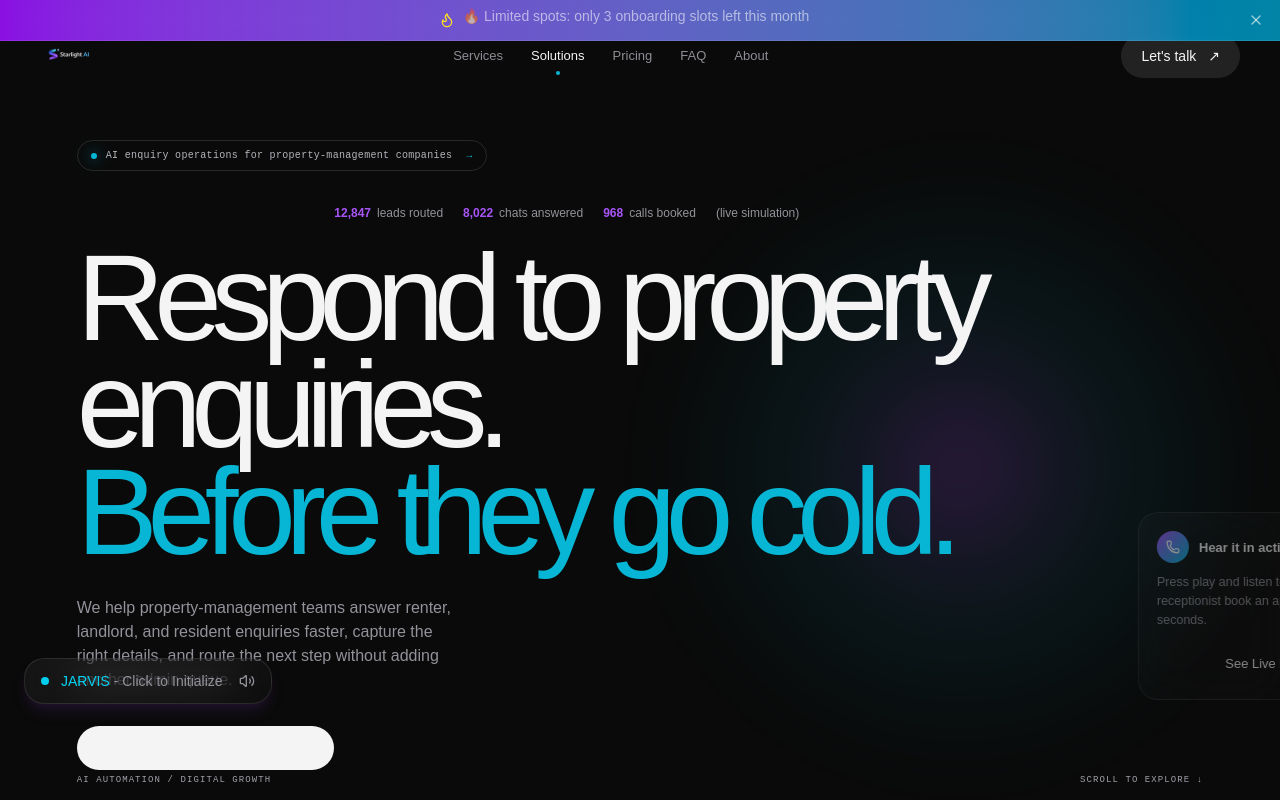
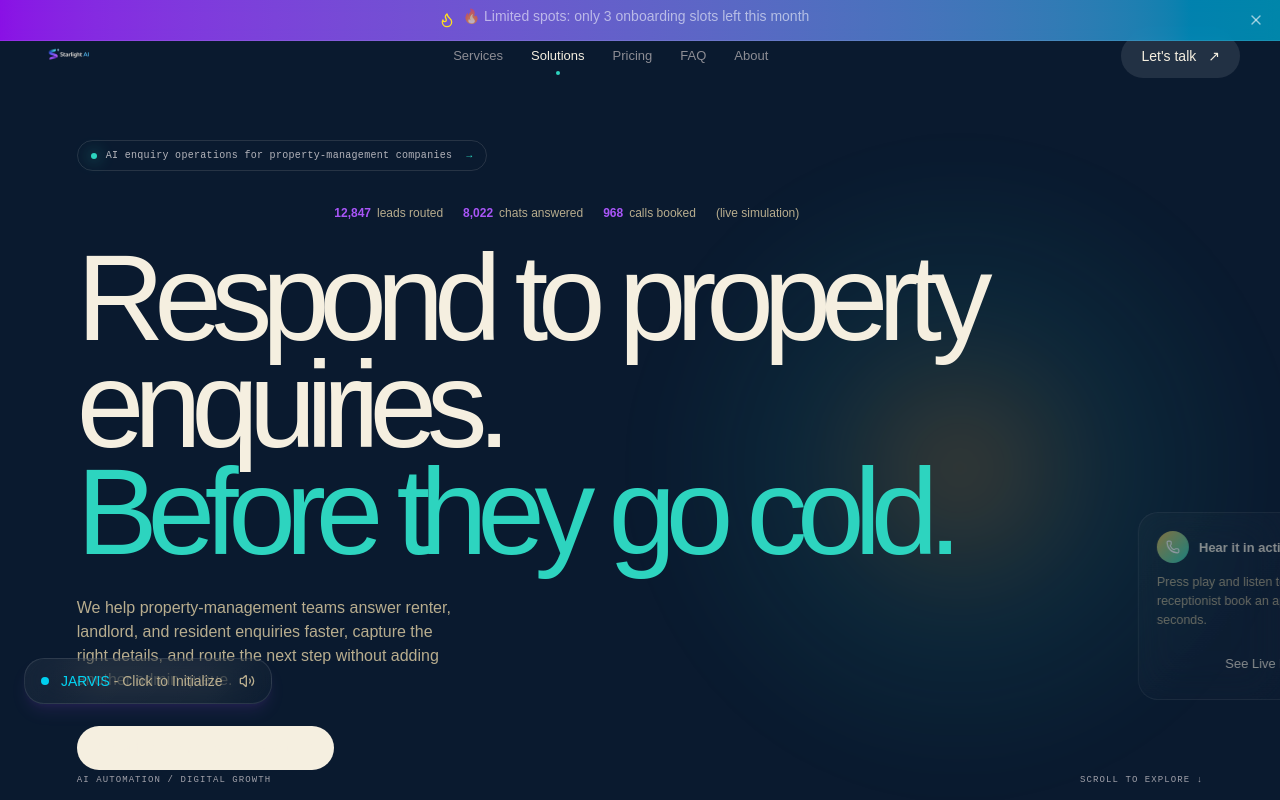
Before and after one commit to abbasimohsin392-prog/Starlight, a Next.js app: page / in a window 1280 px wide. Shown: the top 800 px of the page. Built offline with nearby package versions, Linux system fonts and the light colour scheme.

Commit message:
feat: new brand palette - sand, teal, gold, navy

```diff
--- a/app/globals.css
+++ b/app/globals.css
@@ -1,29 +1,29 @@
 @import 'tailwindcss';
 @import 'tw-animate-css';
 
-:root { --background: #0a0a0a; --foreground: #f4f4f5; --muted: #92929a; --line: rgba(255,255,255,.12); --cyan: #06b6d4; --purple: #a855f7; --blue: #3b82f6; }
+:root { --background: #0A1A2F; --foreground: #F5EFE0; --muted: #B8AD8E; --line: rgba(245,239,224,.12); --cyan: #2DD4BF; --purple: #E8B94E; --blue: #4A6FA5; }
 @theme inline { --color-background: var(--background); --color-foreground: var(--foreground); --color-muted-foreground: var(--muted); --color-cyan: var(--cyan); --font-sans: 'DM Sans', sans-serif; --font-mono: 'Space Mono', monospace; }
 * { box-sizing: border-box; }
-html { scroll-behavior: auto; background: #0a0a0a; }
+html { scroll-behavior: auto; background: #0A1A2F; }
 body { margin: 0; background: var(--background); color: var(--foreground); font-family: var(--font-sans); overflow-x: hidden; }
 a { color: inherit; text-decoration: none; }
 ::selection { background: var(--cyan); color: #071014; }
-.intro { position: fixed; inset: 0; z-index: 100; display: grid; place-items: center; background: #0a0a0a; }
+.intro { position: fixed; inset: 0; z-index: 100; display: grid; place-items: center; background: #0A1A2F; }
 .intro h1 { margin: 12px 0; font-size: clamp(3rem, 9vw, 8rem); letter-spacing: -.08em; line-height: .9; }
 .intro h1 span, h2 em, .hero h1 em { color: var(--cyan); font-style: normal; }
 .eyebrow { color: #8b8b94; font: 10px/1.2 var(--font-mono); letter-spacing: .16em; }
 .nav { position: fixed; top: 0; left: 50%; z-index: 50; display: flex; align-items: center; justify-content: space-between; width: min(1200px, calc(100% - 48px)); padding: 26px 0; transform: translateX(-50%); transition: all .4s ease; }
 .nav-scrolled { top: 14px; width: min(1120px, calc(100% - 32px)); padding: 12px 16px; border: 1px solid var(--line); border-radius: 999px; background: rgba(16,16,18,.75); backdrop-filter: blur(16px); }
 .logo { font-size: 17px; font-weight: 700; letter-spacing: -.06em; }.logo span { color: var(--cyan); padding-left: 3px; }.nav-links { display: flex; gap: 28px; color: #8d8d94; font-size: 13px; }.nav-links a { position: relative; transition: color .2s; }.nav-links a:hover, .nav-links a.active { color: var(--foreground); }.nav-links a.active:after { position: absolute; bottom: -9px; left: 50%; width: 4px; height: 4px; border-radius: 50%; background: var(--cyan); content: ''; transform: translateX(-50%); }
-.hero { position: relative; display: flex; flex-direction: column; justify-content: center; min-height: 100svh; padding: 140px max(24px, 6vw) 50px; overflow: hidden; }.hero-glow { position: absolute; top: 18%; right: 0; width: 50vw; height: 50vw; background: radial-gradient(circle, rgba(168,85,247,.2), rgba(6,182,212,.07) 35%, transparent 70%); filter: blur(30px); pointer-events: none; }.hero-copy { position: relative; max-width: 980px; }.availability { display: inline-flex; align-items: center; gap: 9px; margin-bottom: 34px; border: 1px solid var(--line); border-radius: 999px; padding: 9px 13px; color: #b5b5bc; font: 10px var(--font-mono); letter-spacing: .03em; }.availability i { width: 6px; height: 6px; border-radius: 50%; background: var(--cyan); box-shadow: 0 0 15px var(--cyan); }.availability span { color: var(--cyan); margin-left: 5px; }.hero h1 { max-width: 940px; margin: 0 0 30px; font-size: clamp(3.7rem, 9.5vw, 9.2rem); font-weight: 500; letter-spacing: -.085em; line-height: .88; }.hero p { max-width: 390px; margin: 0 0 34px; color: var(--muted); font-size: 16px; line-height: 1.5; }.hero-meta { position: absolute; bottom: 35px; left: max(24px, 6vw); right: max(24px, 6vw); display: flex; justify-content: space-between; color: #a1a1aa; font: 9px var(--font-mono); letter-spacing: .12em; }
+.hero { position: relative; display: flex; flex-direction: column; justify-content: center; min-height: 100svh; padding: 140px max(24px, 6vw) 50px; overflow: hidden; }.hero-glow { position: absolute; top: 18%; right: 0; width: 50vw; height: 50vw; background: radial-gradient(circle, rgba(232,185,78,.2), rgba(45,212,191,.07) 35%, transparent 70%); filter: blur(30px); pointer-events: none; }.hero-copy { position: relative; max-width: 980px; }.availability { display: inline-flex; align-items: center; gap: 9px; margin-bottom: 34px; border: 1px solid var(--line); border-radius: 999px; padding: 9px 13px; color: #b5b5bc; font: 10px var(--font-mono); letter-spacing: .03em; }.availability i { width: 6px; height: 6px; border-radius: 50%; background: var(--cyan); box-shadow: 0 0 15px var(--cyan); }.availability span { color: var(--cyan); margin-left: 5px; }.hero h1 { max-width: 940px; margin: 0 0 30px; font-size: clamp(3.7rem, 9.5vw, 9.2rem); font-weight: 500; letter-spacing: -.085em; line-height: .88; }.hero p { max-width: 390px; margin: 0 0 34px; color: var(--muted); font-size: 16px; line-height: 1.5; }.hero-meta { position: absolute; bottom: 35px; left: max(24px, 6vw); right: max(24px, 6vw); display: flex; justify-content: space-between; color: #a1a1aa; font: 9px var(--font-mono); letter-spacing: .12em; }
 .ticker { overflow: hidden; border-top: 1px solid var(--line); border-bottom: 1px solid var(--line); padding: 17px 0; color: #a1a1aa; font: 11px var(--font-mono); letter-spacing: .15em; white-space: nowrap; }.ticker-track { display: flex; width: max-content; gap: 45px; animation: ticker 28s linear infinite; }.ticker b { color: var(--cyan); margin-left: 40px; }@keyframes ticker { to { transform: translateX(-50%); } }
 .section { max-width: 1200px; margin: auto; padding: 150px max(24px, 5vw); }.section-head { display: flex; justify-content: space-between; gap: 50px; margin-bottom: 95px; }.section h2, .contact h2 { margin: 22px 0 0; font-size: clamp(3rem, 6.5vw, 6.5rem); font-weight: 450; letter-spacing: -.08em; line-height: .92; }.section-intro { max-width: 270px; align-self: end; color: var(--muted); line-height: 1.6; }
 .service-list { border-top: 1px solid var(--line); }.service-row { display: grid; grid-template-columns: 10% 35% 1fr 30px; align-items: center; gap: 20px; min-height: 150px; border-bottom: 1px solid var(--line); transition: padding .35s, color .35s; }.service-row:hover { padding: 0 16px; color: var(--cyan); }.service-num, .service-row p, .process-item span { color: #a1a1aa; font: 10px var(--font-mono); letter-spacing: .12em; }.service-row h3 { margin: 0; font-size: clamp(1.4rem, 2.4vw, 2.4rem); font-weight: 450; letter-spacing: -.06em; }.service-row p { margin: 0; max-width: 260px; color: var(--muted); font: 14px/1.5 var(--font-sans); letter-spacing: 0; }.row-arrow { font-size: 22px; }
-.process { background: linear-gradient(120deg, rgba(168,85,247,.08), transparent 45%); }.process > h2 { margin-bottom: 70px; }.process-grid { display: grid; grid-template-columns: repeat(4, 1fr); gap: 0; border-top: 1px solid var(--line); }.process-item { display: flex; flex-direction: column; justify-content: space-between; min-height: 250px; padding: 24px 20px 20px 0; border-right: 1px solid var(--line); }.process-item:not(:first-child) { padding-left: 20px; }.process-item:last-child { border-right: 0; }.process-item h3 { margin: 70px 0 12px; font-size: 22px; font-weight: 450; letter-spacing: -.05em; }.process-item p { max-width: 160px; margin: 0; color: var(--muted); font-size: 13px; line-height: 1.5; }
-.work-grid { display: grid; grid-template-columns: 1.4fr 1fr; gap: 24px; }.project-art { position: relative; display: flex; align-items: center; justify-content: center; min-height: 440px; overflow: hidden; }.project-art:before { position: absolute; inset: 0; background: radial-gradient(circle at 25% 30%, rgba(255,255,255,.16), transparent 25%); content: ''; }.art-purple { background: linear-gradient(140deg, #30154b, #081b3b); }.art-purple span { z-index: 1; font-size: clamp(2rem, 5vw, 5rem); font-weight: 600; letter-spacing: -.08em; }.orbit { position: absolute; width: 230px; height: 230px; border: 1px solid rgba(6,182,212,.7); border-radius: 50%; box-shadow: 0 0 60px rgba(6,182,212,.35); transform: rotate(35deg) scaleY(.35); }.art-blue { flex-direction: column; background: linear-gradient(135deg, #123a69, #0c1123); }.art-blue strong { font-size: clamp(2rem, 4vw, 4rem); letter-spacing: -.1em; }.art-blue small { margin-top: 9px; color: #7dbfe0; font: 10px var(--font-mono); letter-spacing: .15em; }.project-info { display: grid; grid-template-columns: 1fr auto; gap: 5px 15px; padding: 18px 0; }.project-info span { color: #a1a1aa; font: 10px var(--font-mono); letter-spacing: .1em; }.project-info h3 { grid-column: 1; margin: 0; font-size: 24px; font-weight: 450; letter-spacing: -.06em; }.project-info span:last-child { grid-column: 2; grid-row: 2; }
-.quote-section { position: relative; padding: 150px max(24px, 15vw); background: #121217; }.quote-mark { color: var(--cyan); font-size: 100px; line-height: .4; }.quote { max-width: 850px; margin: 45px 0 35px; font-size: clamp(2rem, 4.2vw, 4.3rem); letter-spacing: -.07em; line-height: 1.05; }.quote-by { display: flex; gap: 25px; color: #85858d; font: 11px var(--font-mono); letter-spacing: .1em; }.quote-by span:first-child { color: var(--foreground); }.dots { display: flex; gap: 8px; margin-top: 60px; }.dots button { width: 24px; height: 3px; border: 0; background: #45454c; cursor: pointer; }.dots button.selected { background: var(--cyan); }
+.process { background: linear-gradient(120deg, rgba(232,185,78,.08), transparent 45%); }.process > h2 { margin-bottom: 70px; }.process-grid { display: grid; grid-template-columns: repeat(4, 1fr); gap: 0; border-top: 1px solid var(--line); }.process-item { display: flex; flex-direction: column; justify-content: space-between; min-height: 250px; padding: 24px 20px 20px 0; border-right: 1px solid var(--line); }.process-item:not(:first-child) { padding-left: 20px; }.process-item:last-child { border-right: 0; }.process-item h3 { margin: 70px 0 12px; font-size: 22px; font-weight: 450; letter-spacing: -.05em; }.process-item p { max-width: 160px; margin: 0; color: var(--muted); font-size: 13px; line-height: 1.5; }
+.work-grid { display: grid; grid-template-columns: 1.4fr 1fr; gap: 24px; }.project-art { position: relative; display: flex; align-items: center; justify-content: center; min-height: 440px; overflow: hidden; }.project-art:before { position: absolute; inset: 0; background: radial-gradient(circle at 25% 30%, rgba(255,255,255,.16), transparent 25%); content: ''; }.art-purple { background: linear-gradient(140deg, #3B2F12, #0A1A2F); }.art-purple span { z-index: 1; font-size: clamp(2rem, 5vw, 5rem); font-weight: 600; letter-spacing: -.08em; }.orbit { position: absolute; width: 230px; height: 230px; border: 1px solid rgba(45,212,191,.7); border-radius: 50%; box-shadow: 0 0 60px rgba(45,212,191,.35); transform: rotate(35deg) scaleY(.35); }.art-blue { flex-direction: column; background: linear-gradient(135deg, #1E3A5C, #0A121F); }.art-blue strong { font-size: clamp(2rem, 4vw, 4rem); letter-spacing: -.1em; }.art-blue small { margin-top: 9px; color: #8FB4DA; font: 10px var(--font-mono); letter-spacing: .15em; }.project-info { display: grid; grid-template-columns: 1fr auto; gap: 5px 15px; padding: 18px 0; }.project-info span { color: #a1a1aa; font: 10px var(--font-mono); letter-spacing: .1em; }.project-info h3 { grid-column: 1; margin: 0; font-size: 24px; font-weight: 450; letter-spacing: -.06em; }.project-info span:last-child { grid-column: 2; grid-row: 2; }
+.quote-section { position: relative; padding: 150px max(24px, 15vw); background: #0D1C30; }.quote-mark { color: var(--cyan); font-size: 100px; line-height: .4; }.quote { max-width: 850px; margin: 45px 0 35px; font-size: clamp(2rem, 4.2vw, 4.3rem); letter-spacing: -.07em; line-height: 1.05; }.quote-by { display: flex; gap: 25px; color: #85858d; font: 11px var(--font-mono); letter-spacing: .1em; }.quote-by span:first-child { color: var(--foreground); }.dots { display: flex; gap: 8px; margin-top: 60px; }.dots button { width: 24px; height: 3px; border: 0; background: #45454c; cursor: pointer; }.dots button.selected { background: var(--cyan); }
 .about { display: grid; grid-template-columns: 1fr 1fr; gap: 70px; }.about-copy { max-width: 450px; margin: 45px 0; color: #b6b6bd; font-size: 21px; line-height: 1.5; letter-spacing: -.03em; }.stats { display: flex; gap: 35px; border-top: 1px solid var(--line); padding-top: 20px; }.stats strong { display: block; font-size: 42px; font-weight: 450; letter-spacing: -.07em; }.stats strong span { color: var(--cyan); font-size: 20px; }.stats small { color: #a1a1aa; font: 10px var(--font-mono); letter-spacing: .06em; }
-.contact { padding: 150px max(24px, 8vw); background: linear-gradient(135deg, #17122b, #071f2b); }.contact-inner { display: flex; justify-content: space-between; gap: 60px; max-width: 1100px; margin: auto; }.contact h2 { margin-bottom: 30px; }.contact p { margin-bottom: 30px; color: var(--muted); }.contact-side { display: flex; flex-direction: column; gap: 10px; align-self: end; min-width: 240px; color: #a1a1aa; font: 10px var(--font-mono); letter-spacing: .1em; }.contact-side strong { margin-bottom: 25px; color: var(--foreground); font: 14px var(--font-sans); letter-spacing: 0; }footer { display: flex; justify-content: space-between; align-items: center; padding: 30px max(24px, 6vw); color: #a1a1aa; font: 10px var(--font-mono); letter-spacing: .08em; }footer div { display: flex; gap: 20px; }.cursor { position: fixed; z-index: 90; width: 16px; height: 16px; margin: -8px; border: 1px solid var(--cyan); border-radius: 50%; pointer-events: none; mix-blend-mode: difference; }
+.contact { padding: 150px max(24px, 8vw); background: linear-gradient(135deg, #1B3350, #081422); }.contact-inner { display: flex; justify-content: space-between; gap: 60px; max-width: 1100px; margin: auto; }.contact h2 { margin-bottom: 30px; }.contact p { margin-bottom: 30px; color: var(--muted); }.contact-side { display: flex; flex-direction: column; gap: 10px; align-self: end; min-width: 240px; color: #a1a1aa; font: 10px var(--font-mono); letter-spacing: .1em; }.contact-side strong { margin-bottom: 25px; color: var(--foreground); font: 14px var(--font-sans); letter-spacing: 0; }footer { display: flex; justify-content: space-between; align-items: center; padding: 30px max(24px, 6vw); color: #a1a1aa; font: 10px var(--font-mono); letter-spacing: .08em; }footer div { display: flex; gap: 20px; }.cursor { position: fixed; z-index: 90; width: 16px; height: 16px; margin: -8px; border: 1px solid var(--cyan); border-radius: 50%; pointer-events: none; mix-blend-mode: difference; }
 @media (max-width: 700px) { .nav { width: calc(100% - 32px); padding: 20px 0; }.nav-links { display: none; }.nav .inline-flex { padding: 10px 14px; font-size: 11px; }.hero { padding-top: 170px; }.hero h1 { font-size: clamp(3.4rem, 15vw, 6rem); }.hero-meta { bottom: 20px; font-size: 8px; }.hero-meta span:last-child { display: none; }.section { padding-top: 100px; padding-bottom: 100px; }.section-head { flex-direction: column; margin-bottom: 55px; gap: 35px; }.section h2, .contact h2 { font-size: clamp(3.2rem, 15vw, 5rem); }.service-row { grid-template-columns: 35px 1fr 25px; gap: 10px; min-height: 155px; }.service-row p { grid-column: 2 / 4; }.process-grid { grid-template-columns: 1fr 1fr; }.process-item { min-height: 220px; }.process-item:nth-child(2n) { padding-left: 15px; }.process-item:nth-child(2) { border-right: 0; }.process-item h3 { margin-top: 45px; }.work-grid { grid-template-columns: 1fr; }.project-art { min-height: 300px; }.about, .contact-inner { grid-template-columns: 1fr; display: grid; gap: 20px; }.about-copy { margin-top: 15px; font-size: 18px; }.contact-side { margin-top: 60px; }.cursor { display: none; }footer { flex-wrap: wrap; gap: 18px; } }
 @media (prefers-reduced-motion: reduce) { *, *:before, *:after { scroll-behavior: auto !important; animation-duration: .01ms !important; transition-duration: .01ms !important; } .cursor { display: none; } }
 
@@ -35,8 +35,8 @@ a { color: inherit; text-decoration: none; }
 .trust-chips { display: flex; flex-wrap: wrap; justify-content: center; gap: 12px; }
 .trust-chip { padding: 8px 20px; font-size: 13px; color: var(--muted); }
 .solutions-grid { display: grid; grid-template-columns: repeat(auto-fit, minmax(220px, 1fr)); gap: 1px; background: var(--line); border: 1px solid var(--line); }
-.solution-card { padding: 26px 22px; background: #0a0a0a; transition: background .3s; }
-.solution-card:hover { background: #131318; }
+.solution-card { padding: 26px 22px; background: #0A1A2F; transition: background .3s; }
+.solution-card:hover { background: #142840; }
 .solution-card .eyebrow { display: block; margin-bottom: 10px; }
 .solution-card h3 { margin: 0; font-size: 17px; font-weight: 500; letter-spacing: -.02em; }
 .feature-grid { display: grid; grid-template-columns: repeat(2, 1fr); gap: 18px; }
@@ -67,19 +67,19 @@ a { color: inherit; text-decoration: none; }
 @keyframes blink { 0%, 100% { opacity: .2; } 50% { opacity: 1; } }
 .pricing-grid { display: grid; grid-template-columns: repeat(auto-fit, minmax(230px, 1fr)); gap: 20px; }
 .plan-card { display: flex; flex-direction: column; padding: 32px 26px; }
-.plan-card.popular { position: relative; border-color: rgba(168,85,247,.5); box-shadow: 0 0 60px rgba(168,85,247,.15); }
+.plan-card.popular { position: relative; border-color: rgba(232,185,78,.5); box-shadow: 0 0 60px rgba(232,185,78,.15); }
 .plan-badge { position: absolute; top: -13px; left: 50%; padding: 5px 16px; border-radius: 999px; background: linear-gradient(135deg, var(--purple), var(--cyan)); color: #fff; font-size: 11px; font-weight: 600; transform: translateX(-50%); }
 .plan-card h3 { margin: 0 0 6px; font-size: 20px; }
 .plan-card .plan-desc { margin: 0 0 16px; color: var(--muted); font-size: 13px; }
 .plan-card .plan-tag { display: block; margin-bottom: 22px; color: var(--cyan); font: 11px var(--font-mono); letter-spacing: .1em; text-transform: uppercase; }
 .plan-features { display: flex; flex-direction: column; gap: 12px; flex: 1; margin: 0 0 24px; padding: 0; list-style: none; }
 .plan-features li { display: flex; align-items: center; gap: 10px; color: var(--muted); font-size: 13px; }
-.plan-features .check { display: flex; align-items: center; justify-content: center; width: 18px; height: 18px; flex-shrink: 0; border-radius: 999px; background: rgba(6,182,212,.2); color: var(--cyan); font-size: 10px; }
+.plan-features .check { display: flex; align-items: center; justify-content: center; width: 18px; height: 18px; flex-shrink: 0; border-radius: 999px; background: rgba(45,212,191,.2); color: var(--cyan); font-size: 10px; }
 .plan-cta { padding: 12px; border: 1px solid var(--line); border-radius: 10px; color: var(--foreground); font-size: 13px; font-weight: 500; text-align: center; text-decoration: none; transition: all .25s; }
 .plan-cta.primary { border: 0; background: linear-gradient(135deg, var(--purple), var(--cyan)); color: #fff; }
 .plan-cta:hover { opacity: .9; }
 .payment-steps { display: grid; grid-template-columns: repeat(3, 1fr); gap: 24px; margin: 30px 0; text-align: center; }
-.payment-steps .num { display: flex; align-items: center; justify-content: center; width: 32px; height: 32px; margin: 0 auto 10px; border-radius: 999px; background: rgba(6,182,212,.15); color: var(--cyan); font-weight: 600; font-size: 13px; }
+.payment-steps .num { display: flex; align-items: center; justify-content: center; width: 32px; height: 32px; margin: 0 auto 10px; border-radius: 999px; background: rgba(45,212,191,.15); color: var(--cyan); font-weight: 600; font-size: 13px; }
 .payment-steps p { margin: 0; font-size: 13px; font-weight: 500; }
 .payment-steps small { color: var(--muted); font-size: 11px; }
 .faq-list { display: flex; flex-direction: column; gap: 10px; max-width: 760px; margin: 0 auto; }
```
